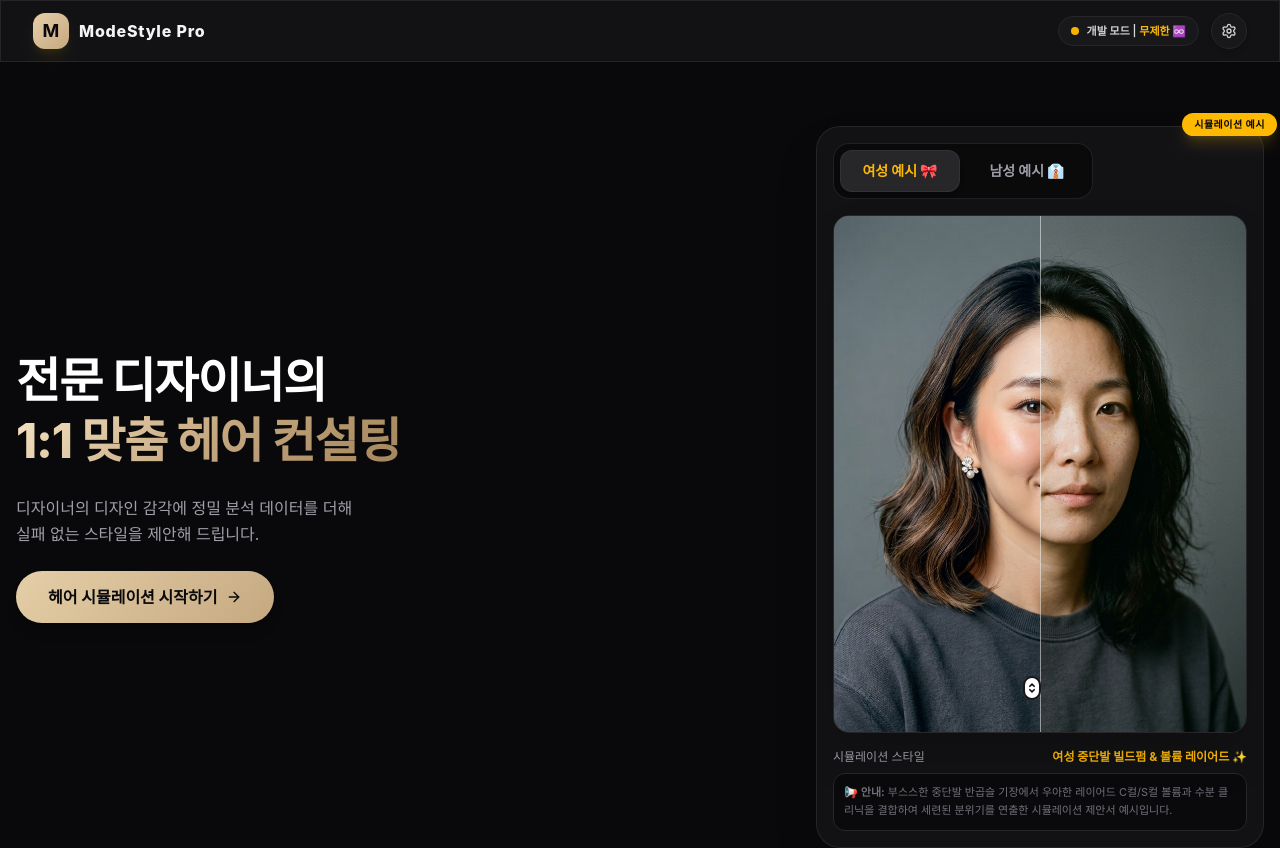
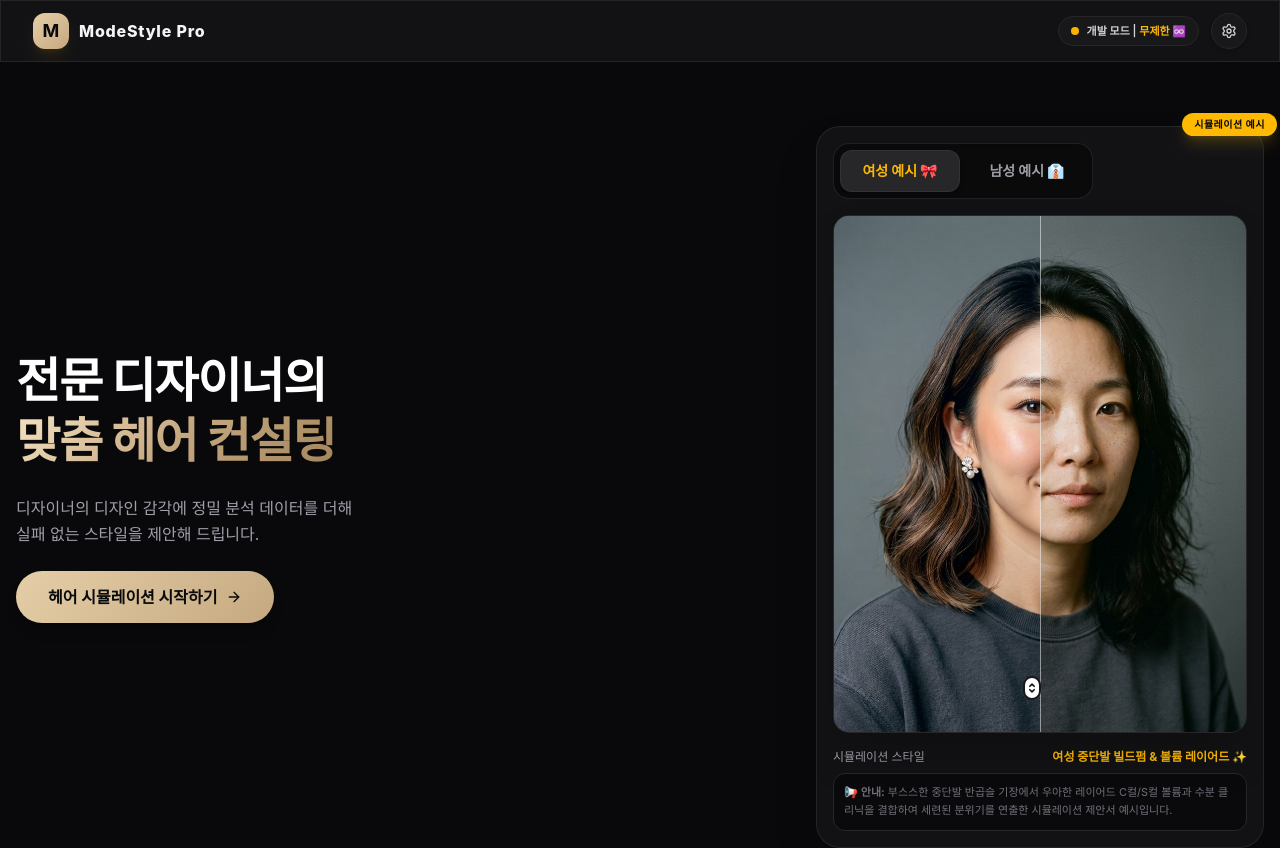
Before and after one commit to DonQsearchforwisdom/ModeStylePro, a Next.js app: page / in a window 1280 px wide. Shown: the top 848 px of the page. Built offline with nearby package versions, Linux system fonts and the light colour scheme; a web font is replaced by a local one.

Commit message:
style: 메인 Hero 섹션 타이틀 문구를 '전문 디자이너의 맞춤 헤어 컨설팅'으로 한 단계 더 간소화

```diff
--- a/src/app/page.tsx
+++ b/src/app/page.tsx
@@ -1211,7 +1211,7 @@ export default function HomePage() {
           <div className="flex-1 space-y-6 text-center lg:text-left">
             <h2 className="text-3xl sm:text-4xl md:text-5xl font-extrabold tracking-tight leading-tight text-white">
               전문 디자이너의<br />
-              <span className="gold-gradient">1:1 맞춤 헤어 컨설팅</span>
+              <span className="gold-gradient">맞춤 헤어 컨설팅</span>
             </h2>
 
             <p className="text-zinc-400 text-sm sm:text-base max-w-xl mx-auto lg:mx-0 leading-relaxed">
```
